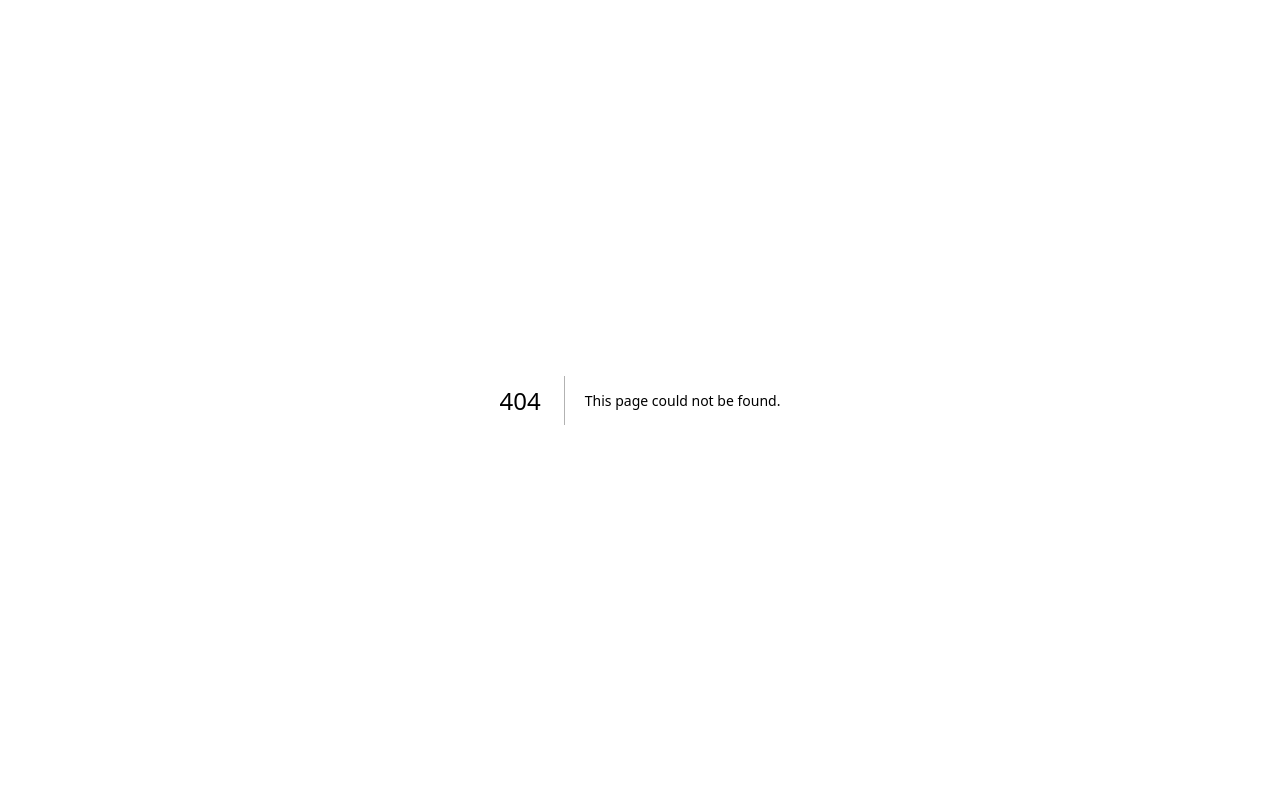
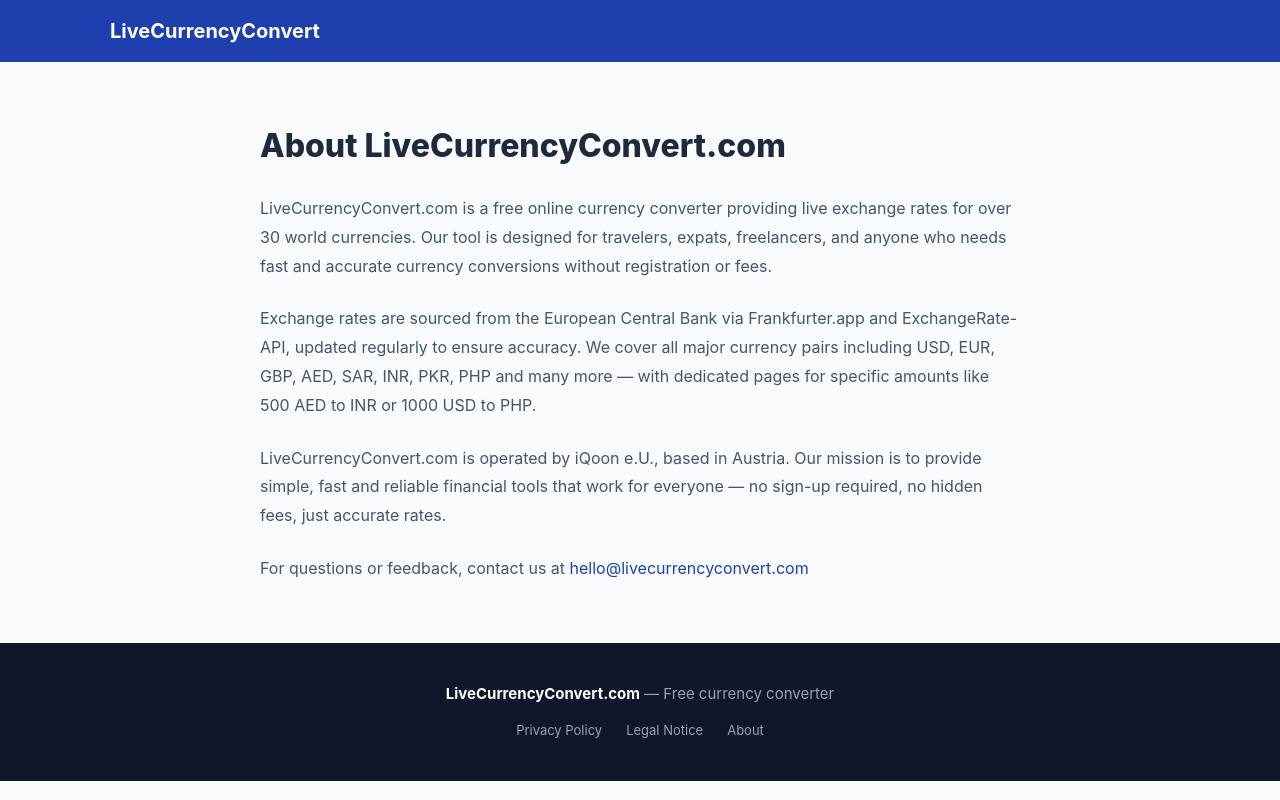
Before and after one commit to thisispazi/livecurrencyconvert, a Next.js app: page /about in a window 1280 px wide. Before the commit this address had no page. Built offline with nearby package versions, Linux system fonts and the light colour scheme.

Commit message:
Beschreibung deiner Änderung

```diff
--- /dev/null
+++ b/app/about/page.tsx
@@ -0,0 +1,51 @@
+import Link from 'next/link'
+
+export const metadata = {
+  title: 'About | LiveCurrencyConvert.com',
+  description: 'About LiveCurrencyConvert.com — free real-time currency converter for 30+ world currencies.',
+}
+
+export default function AboutPage() {
+  return (
+    <div style={{ minHeight: '100vh', background: '#f8fafc' }}>
+      <header style={{ background: '#1e40af', color: 'white', padding: '16px 0' }}>
+        <div className="container" style={{ display: 'flex', alignItems: 'center', justifyContent: 'space-between' }}>
+          <Link href="/" style={{ color: 'white', textDecoration: 'none' }}>
+            <span style={{ fontSize: '20px', fontWeight: '700' }}>LiveCurrencyConvert</span>
+          </Link>
+        </div>
+      </header>
+      <main className="container" style={{ maxWidth: '800px', padding: '60px 20px' }}>
+        <h1 style={{ fontSize: '32px', fontWeight: '800', marginBottom: '24px' }}>About LiveCurrencyConvert.com</h1>
+
+        <p style={{ fontSize: '16px', lineHeight: '1.8', color: '#475569', marginBottom: '24px' }}>
+          LiveCurrencyConvert.com is a free online currency converter providing live exchange rates for over 30 world currencies. Our tool is designed for travelers, expats, freelancers, and anyone who needs fast and accurate currency conversions without registration or fees.
+        </p>
+
+        <p style={{ fontSize: '16px', lineHeight: '1.8', color: '#475569', marginBottom: '24px' }}>
+          Exchange rates are sourced from the European Central Bank via Frankfurter.app and ExchangeRate-API, updated regularly to ensure accuracy. We cover all major currency pairs including USD, EUR, GBP, AED, SAR, INR, PKR, PHP and many more — with dedicated pages for specific amounts like 500 AED to INR or 1000 USD to PHP.
+        </p>
+
+        <p style={{ fontSize: '16px', lineHeight: '1.8', color: '#475569', marginBottom: '24px' }}>
+          LiveCurrencyConvert.com is operated by iQoon e.U., based in Austria. Our mission is to provide simple, fast and reliable financial tools that work for everyone — no sign-up required, no hidden fees, just accurate rates.
+        </p>
+
+        <p style={{ fontSize: '16px', lineHeight: '1.8', color: '#475569' }}>
+          For questions or feedback, contact us at <a href="mailto:hello@livecurrencyconvert.com" style={{ color: '#1e40af' }}>hello@livecurrencyconvert.com</a>
+        </p>
+      </main>
+      <footer style={{ background: '#0f172a', color: '#94a3b8', padding: '40px 0' }}>
+        <div className="container" style={{ textAlign: 'center' }}>
+          <p style={{ marginBottom: '16px', fontSize: '15px' }}>
+            <strong style={{ color: 'white' }}>LiveCurrencyConvert.com</strong> — Free currency converter
+          </p>
+          <div style={{ display: 'flex', gap: '24px', justifyContent: 'center', fontSize: '13px' }}>
+            <Link href="/privacy" style={{ color: '#94a3b8', textDecoration: 'none' }}>Privacy Policy</Link>
+            <Link href="/impressum" style={{ color: '#94a3b8', textDecoration: 'none' }}>Legal Notice</Link>
+            <Link href="/about" style={{ color: '#94a3b8', textDecoration: 'none' }}>About</Link>
+          </div>
+        </div>
+      </footer>
+    </div>
+  )
+}
```
